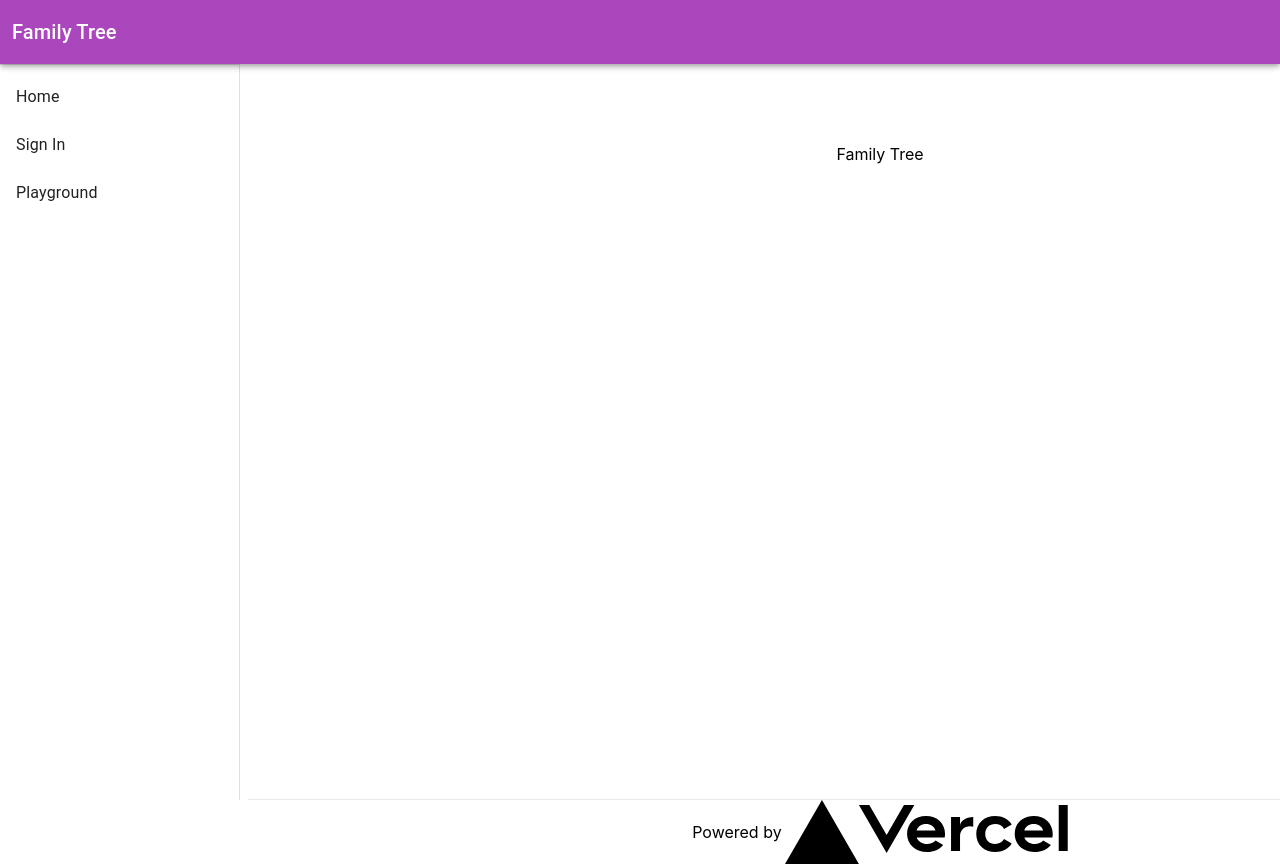
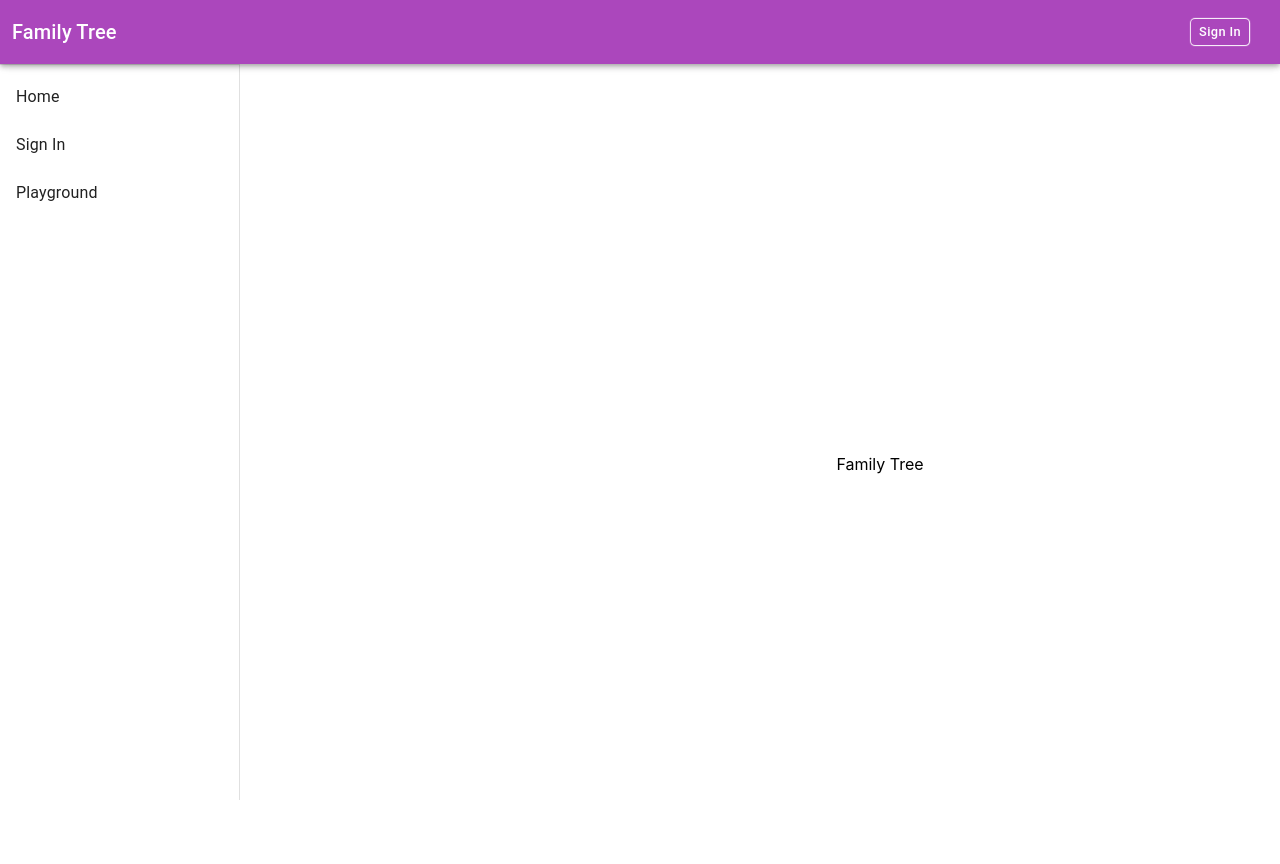
Before and after one commit to havvaky/nextjs-family-tree, a Next.js app: page / in a window 1280 px wide. Shown: the top 864 px of the page. Built offline with nearby package versions, Linux system fonts and the light colour scheme.

Commit message:
sign in/sign out menu items

```diff
--- /dev/null
+++ b/components/accountMenu.tsx
@@ -0,0 +1,54 @@
+import React, {useContext} from 'react';
+import {Avatar, IconButton, Menu, MenuItem, makeStyles, Button} from '@material-ui/core';
+import {AppContext} from '../pages/AppContext';
+
+const useStyles = makeStyles((theme) => ({
+    avatar: {
+        width: 40,
+        height: 40,
+        marginRight: 20,
+        background: '#7b1fa2',
+    },
+    menu: {
+        marginTop: '1.7em',
+        display: 'flex',
+        justifyContent: 'center',
+        alignItems: 'center',
+    },
+    signOut: {
+    }
+}))
+
+export default function accountMenu() {
+    const context = useContext(AppContext);
+    const classes = useStyles();
+    const [anchorEl, setAnchorEl] = React.useState(null);
+
+    const handleClick = (event) => {
+        setAnchorEl(event.currentTarget);
+    };
+
+    const handleClose = () => {
+        setAnchorEl(null);
+        // @ts-ignore
+        context.toggleSignIn();
+    };
+
+    return(<>
+        <IconButton onClick={handleClick}>
+            <Avatar alt="" src="/broken-image.jpg" className={classes.avatar} />
+        </IconButton>
+    <Menu
+        className={classes.menu}
+        id="simple-menu"
+        anchorEl={anchorEl}
+        keepMounted
+        open={Boolean(anchorEl)}
+        onClose={handleClose}
+    >
+        <MenuItem onClick={handleClose}>Profile</MenuItem>
+        <MenuItem onClick={handleClose}>My account</MenuItem>
+        <MenuItem className={classes.signOut} onClick={handleClose}>Sign out</MenuItem>
+    </Menu>
+   </>)
+}
--- a/components/customNode.tsx
+++ b/components/customNode.tsx
@@ -23,6 +23,10 @@ const useStyles = makeStyles(theme => ({
         top: '-8px',
         color: '#7b1fa2',
         marginRight: '5px'
+    },
+    clearIcon: {
+        color: '#7b1fa2',
+        fontSize: '1.5em'
     }
 }))
 
@@ -85,6 +89,7 @@ export default function customNode(props)  {
                                 endAdornment: (
                                     <InputAdornment position="end">
                                         <IconButton
+                                            className={classes.clearIcon}
                                             aria-label="clear input"
                                             onClick={handleClearName}
                                         >
@@ -107,6 +112,7 @@ export default function customNode(props)  {
                                 endAdornment: (
                                     <InputAdornment position="end">
                                         <IconButton
+                                            className={classes.clearIcon}
                                             aria-label="clear input"
                                             onClick={handleClearTitle}
                                         >
--- a/components/navigation.tsx
+++ b/components/navigation.tsx
@@ -1,4 +1,4 @@
-import React from "react";
+import React, {useContext} from "react";
 import {
     IconButton,
     List,
@@ -8,12 +8,13 @@ import {
     Toolbar,
     Typography,
     AppBar,
-    Divider, Drawer, Hidden,
+    Divider, Drawer, Hidden, Avatar, Button
 } from '@material-ui/core';
 import MenuIcon from '@material-ui/icons/Menu';
 import { useRouter } from 'next/router';
-
-
+import {AppContext} from '../pages/AppContext';
+import SignInButton from './signInButton';
+import AccountMenu from './accountMenu';
 
 
 const drawerWidth = 240;
@@ -24,7 +25,9 @@ const useStyles = makeStyles((theme) => ({
         display: 'flex',
     },
     appBar: {
+        display: 'flex',
         zIndex: theme.zIndex.drawer + 1,
+        width: '100%',
     },
     menuButton: {
         [theme.breakpoints.up('md')]: {
@@ -32,7 +35,7 @@ const useStyles = makeStyles((theme) => ({
         },
     },
     drawer: {
-        [theme.breakpoints.up('md')]: {
+        [theme.breakpoints.up('lg')]: {
             width: drawerWidth,
             flexShrink: 0,
         },
@@ -42,6 +45,12 @@ const useStyles = makeStyles((theme) => ({
     drawerPaper: {
         width: drawerWidth,
     },
+    toolbarWrap: {
+        width: '100vw',
+        display: 'flex',
+        flexDirection: 'row',
+        justifyContent: 'space-between',
+    }
 }),
     {
         name: "MuiCustomStyle"
@@ -51,7 +60,8 @@ const useStyles = makeStyles((theme) => ({
 
 export default function navigation() {
     const classes = useStyles();
-    const router = useRouter()
+    const router = useRouter();
+    const context = useContext(AppContext);
     const [open, setOpen] = React.useState(false);
 
     const handleDrawerToggle = () => {
@@ -93,7 +103,7 @@ export default function navigation() {
     return (
         <div className={classes.root}>
             <AppBar position="fixed" className={classes.appBar}>
-                <Toolbar>
+                <Toolbar className={classes.toolbarWrap}>
                     <IconButton
                         color="inherit"
                         aria-label="open drawer"
@@ -106,6 +116,8 @@ export default function navigation() {
                     <Typography variant="h6" noWrap>
                         Family Tree
                     </Typography>
+                {/* @ts-ignore*/}
+                    {!context.isSignedIn ? <SignInButton/> : <AccountMenu/>}
                 </Toolbar>
             </AppBar>
             <nav className={classes.drawer}>
--- /dev/null
+++ b/components/signInButton.tsx
@@ -0,0 +1,26 @@
+import React, {useContext} from 'react';
+import {Button, makeStyles} from '@material-ui/core';
+import {AppContext} from '../pages/AppContext';
+import { useRouter } from 'next/router'
+import Link from 'next/link';
+
+const useStyles = makeStyles((theme) => ({
+    signInButton: {
+        padding: '0.2em',
+        marginRight: '1.5em',
+        width: '4.5em',
+        height: '2em',
+        fontSize: '.8em',
+        boxShadow: '.1px .1px 1px 1px #fff'
+    },
+}))
+
+export default function signInButton() {
+    const classes = useStyles();
+    const router = useRouter();
+    const context = useContext(AppContext);
+
+    return(
+        <Link href={'/signIn'}><Button variant="contained" color="primary" className={classes.signInButton}>Sign In</Button></Link>
+    )
+};
--- a/pages/AppContext.tsx
+++ b/pages/AppContext.tsx
@@ -1,4 +1,6 @@
 import React, { createContext, useState } from "react";
+
+
 
 // @ts-ignore
 const AppContext = createContext();
@@ -16,7 +18,7 @@ function AppProvider(props:any) {
 
     const value = {
         isSignedIn: isSignedIn,
-        toggleSignIn : toggleSignIn
+        toggleSignIn : toggleSignIn,
     };
 
     return(
--- a/pages/api/data.js
+++ /dev/null
@@ -1,6 +0,0 @@
-/*let users = [
-  {"firstName":"Havva","lastName":"Yildiz","email":"havvak@yahoo.com","password":"1234","role":"admin"},
-  {"firstName":"Ayhan","lastName":"Yildiz","email":"ayhan@yahoo.com","password":"1234","role":""}
-  ]
-
-export default users;*/
--- a/pages/api/hello.js
+++ /dev/null
@@ -1,5 +0,0 @@
-// Next.js API route support: https://nextjs.org/docs/api-routes/introduction
-
-export default (req, res) => {
-  res.status(200).json({ name: 'John Doe' })
-}
--- a/pages/api/login.js
+++ b/pages/api/login.js
@@ -1,8 +1,6 @@
-import users from './data.js';
 
-/*
 let users = [{"firstName":"Havva", "lastName":"Yildiz", "email":"havvak@yahoo.com", "password":"1234", "role":"admin"}]
-*/
+
 
 
 function checkCredential(users, email, password){
--- a/pages/api/users.js
+++ b/pages/api/users.js
@@ -1,8 +1,5 @@
-import users from './data.js';
+let users = [{"firstName":"Havva","lastName":"Yildiz","email":"havvak@yahoo.com","password":"1234","role":"admin"}]
 
-/*
-let users = [{"firstName":"Havva","lastName":"Yildiz","email":"havvak@yahoo.com","password":"1234","role":"admin"}]
-*/
 
 export default function handler(req, res) {
   if (req.method === 'POST') {
--- a/pages/index.js
+++ b/pages/index.js
@@ -10,19 +10,7 @@ export default function Home() {
 
   return (
       <div className={styles.container}>
-        <main className={styles.main}>
-          <div>Family Tree</div>
-        </main>
-        <footer className={styles.footer}>
-          <a
-            href="https://vercel.com?utm_source=create-next-app&utm_medium=default-template&utm_campaign=create-next-app"
-            target="_blank"
-            rel="noopener noreferrer"
-          >
-            Powered by{' '}
-            <img src="/vercel.svg" alt="Vercel Logo" className={styles.logo} />
-          </a>
-        </footer>
+       Family Tree
       </div>
   )
 }
--- a/pages/theme.tsx
+++ b/pages/theme.tsx
@@ -35,9 +35,9 @@ const theme = createMuiTheme({
         },
         MuiSvgIcon: {
             root: {
-                width: '1.2em',
-                height: '1.2em',
-                fontSize: '0.7rem',
+                width: '1.5em',
+                height: '1.5em',
+                fontSize: '0.6em',
             },
         },
         MuiInputBase: {
@@ -53,7 +53,7 @@ const theme = createMuiTheme({
                     backgroundColor: "none"
                 },
             }
-        }
+        },
     },
 });
 
--- a/styles/Home.module.css
+++ b/styles/Home.module.css
@@ -3,7 +3,7 @@
   min-width: 100vw;
   padding: 0 0.5rem;
   display: flex;
-  flex-direction: column;
+  flex-direction: row;
   justify-content: center;
   align-items: center;
 }
```
